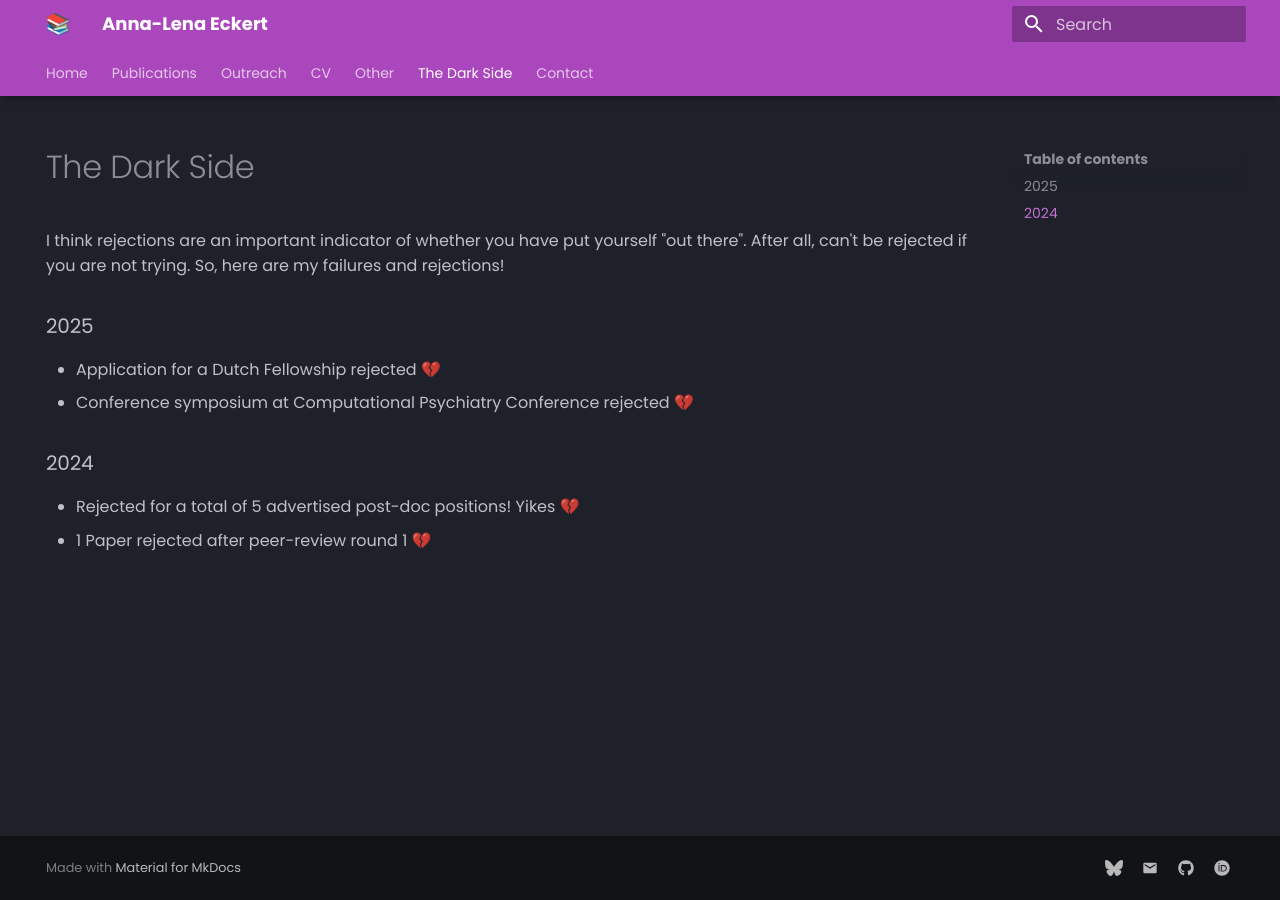
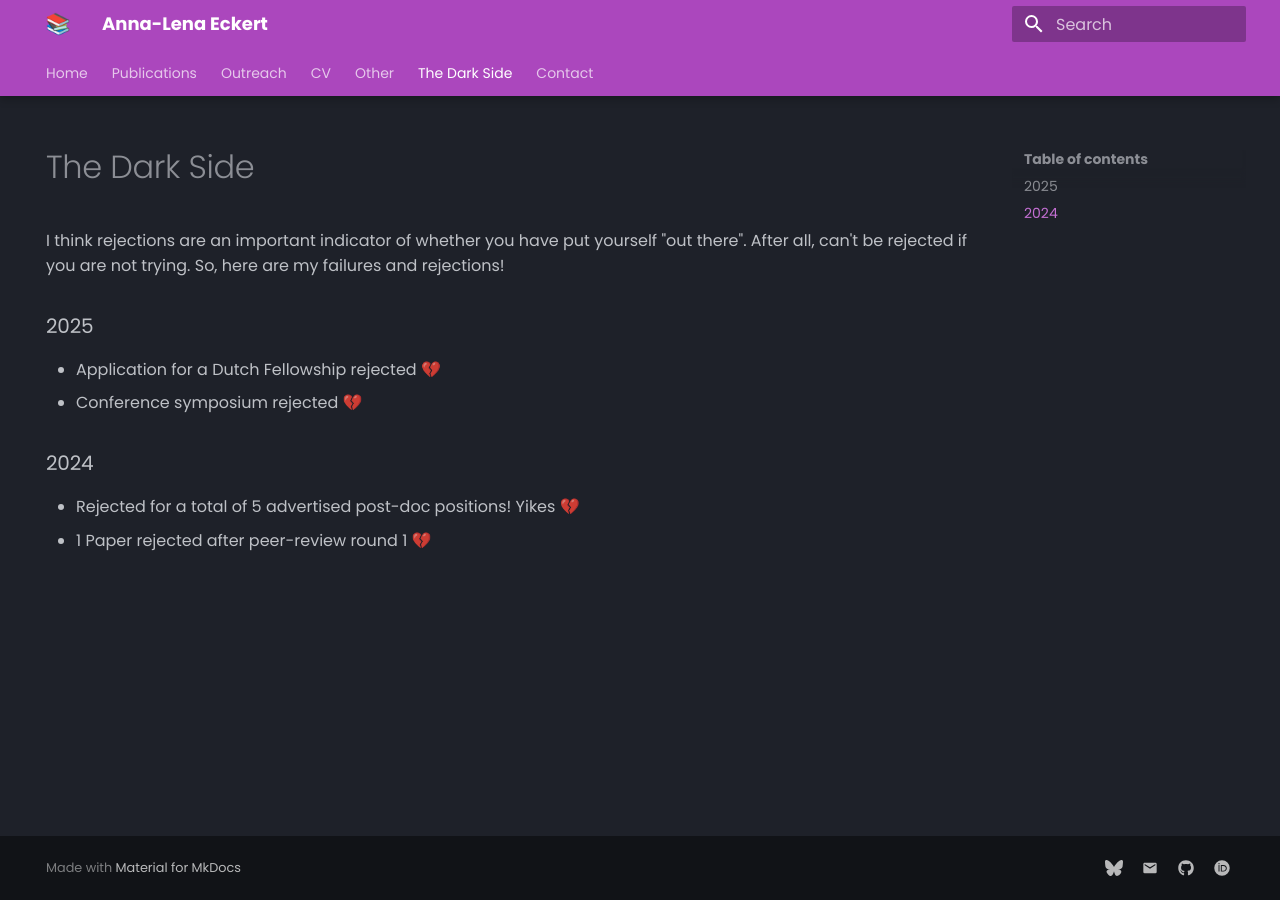
Before and after one commit to Eckertal/personal-website, an MkDocs documentation site: the page built from docs/dark_cv.md, in a window 1280 px wide. Built offline with MkDocs 1.6.1 and Material for MkDocs 9.7.7, drawn with Linux system fonts in a browser that asks for light colours.

Commit message:
less detail on darkness

```diff
--- a/docs/dark_cv.md
+++ b/docs/dark_cv.md
@@ -9,7 +9,7 @@ I think rejections are an important indicator of whether you have put yourself "
 ### 2025
 
 - Application for a Dutch Fellowship rejected 💔
-- Conference symposium at Computational Psychiatry Conference rejected 💔
+- Conference symposium rejected 💔
 
 
 ### 2024
```
